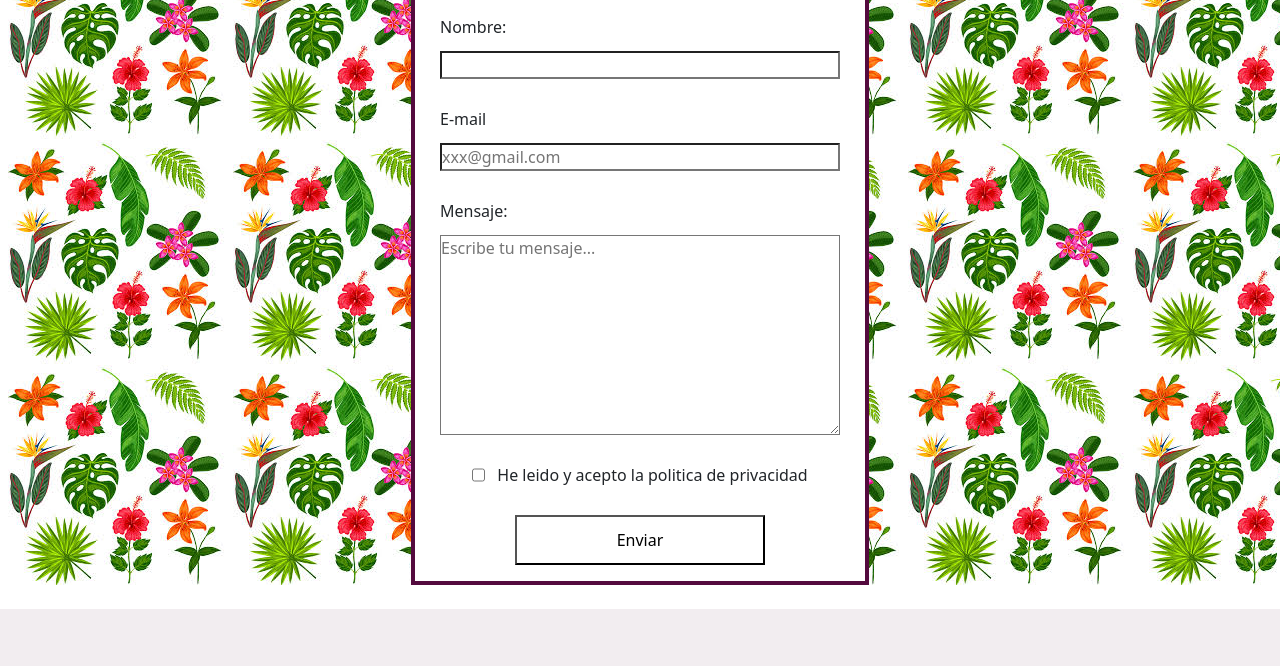
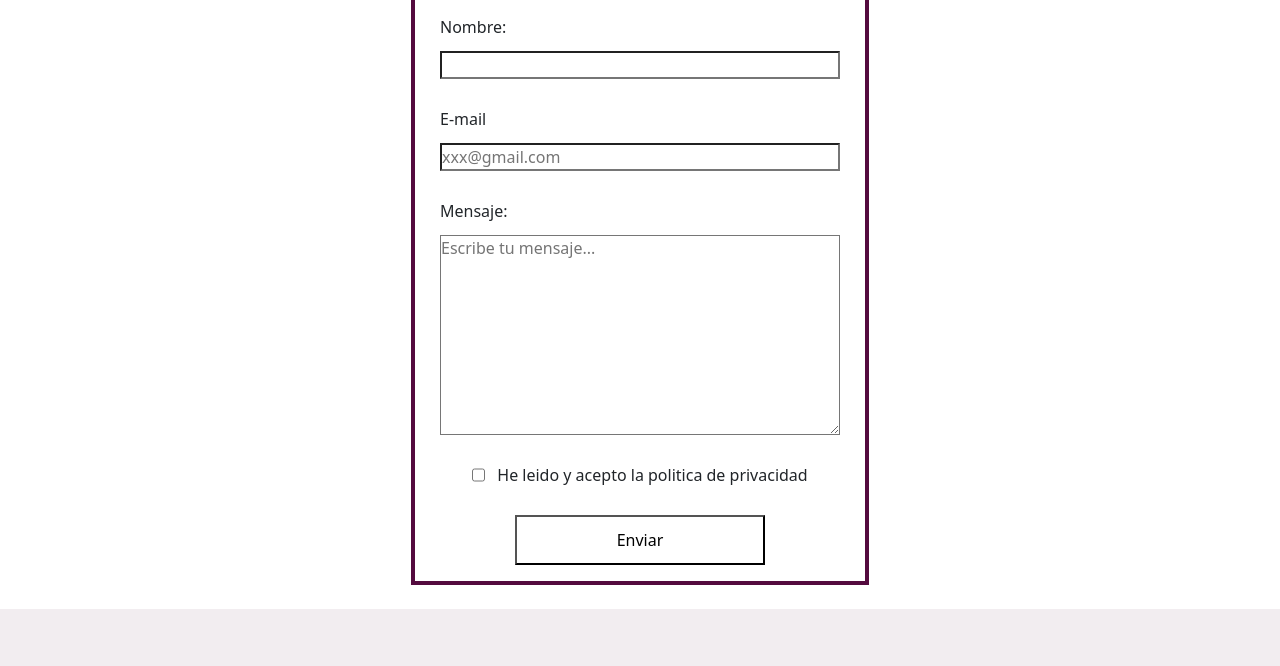
Before and after one commit to ZulmaM/ZulmaM.github.io, a plain HTML site: page pages/contacto.html in a window 1280 px wide. Shown: the part 315-981 px from the top of the page. Drawn offline with nearby package versions, Linux system fonts and the light colour scheme; a web font is replaced by a local one.

Commit message:
eliminamos el fondo de  la  seccion contactos

```diff
--- a/css/contacto.css
+++ b/css/contacto.css
@@ -53,9 +53,3 @@ span {
 .enviarform:hover {
     color: #540a3e;
 }
-
-.formulario{
-    background-image: url(../media/fondoflores.jpg);
-    background: size 100%;;
-    background-repeat: repeat;
-}
--- a/pages/contacto.html
+++ b/pages/contacto.html
@@ -26,7 +26,7 @@
 
      <!-- seccion FORMULARIO DE CONTACTO -->
 
-<section class="formulario">
+    <section>
          <form >
             <fieldset>
                 <h2>Rellenar formulario completo:</h2>
```
Lines whose indentation alone changed are shown as unchanged.
